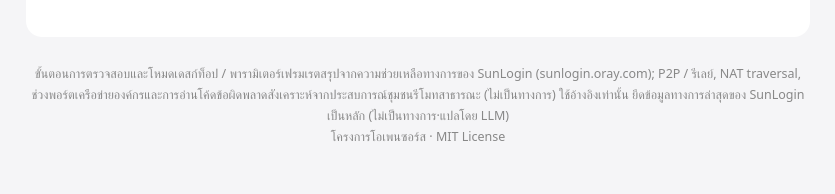
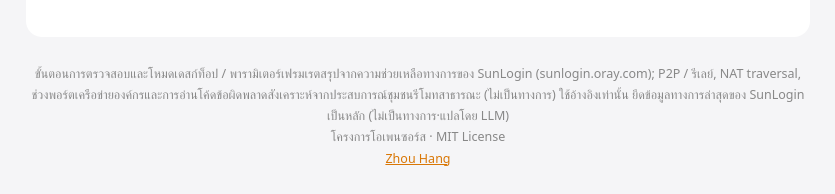
Before and after one commit to sunlogim/sunlogim.github.io, a plain HTML site: page th/index.html in a window 1280 px wide. Shown: the part 6189-6383 px from the top of the page, without its empty margins (222-1057 px from the left). Drawn offline with Linux system fonts and the light colour scheme.

Commit message:
EEAT: add rel=author byline link to footer (additive)

```diff
--- a/th/index.html
+++ b/th/index.html
@@ -145,7 +145,7 @@
 </section>
 <h2>ประเมินกรณีจริงอย่างรวดเร็ว</h2>
 <ul class="scenes"><li>พีซีออฟฟิศไม่ยอมเชื่อมต่อเลยแต่ฮอตสปอตมือถือเชื่อมต่อทันที: มักเป็นการจัดการพฤติกรรมอินเทอร์เน็ต / DPI ของเครือข่ายบริษัทบล็อกทราฟฟิกรีโมท ขอ IT ให้อนุญาตในไวต์ลิสต์ หรือใช้ฮอตสปอตมือถือชั่วคราวที่ฝั่งโฮสต์</li><li>เชื่อมต่อได้แต่เมาส์มีเงาตามและดีเลย์เกิน 100ms: เห็น "Relay" ที่มุมล่างซ้ายคือต้นเหตุ—ล็อกอินเราเตอร์แล้วเปิด UPnP เพื่อให้ได้ P2P ดีเลย์ที่วัดได้อาจลดจาก ~120ms เหลือ ~35ms</li><li>รหัสผ่านเข้าถึงผิดซ้ำ ๆ: รหัสผ่านเข้าถึงไม่ใช่รหัสผ่านของบัญชีล็อกอิน รีเซ็ตใน "ตั้งค่า" ของโฮสต์แล้วเชื่อมต่อใหม่</li><li>อุปกรณ์แสดงออนไลน์แต่การเชื่อมต่อหมดเวลา: มักเป็นโทเคนล็อกอินหมดอายุ / โฮสต์หลับและขาดเครือข่าย ล็อกอินใหม่ที่โฮสต์ หรือเปิด "Wake" และการเข้าถึงแบบไม่มีคนดูแลล่วงหน้า</li><li>ลากหน้าต่างกระตุกชัดแต่ดีเลย์ไม่สูง: เพดานเฟรมรุ่นฟรีคือ 30fps; อัปเกรดแบบเสียเงินได้ถึง 60fps และรุ่นเกมสูงสุด 144fps (ต้องมีจอที่รองรับ)</li><li>จอดำ เห็นแต่ทำอะไรไม่ได้: มักยังไม่ให้สิทธิ์ (macOS ต้องติ๊ก "บันทึกหน้าจอ / การช่วยเหลือการเข้าถึง") หรือ CPU / RAM ของโฮสต์เต็มจนการเข้ารหัสตามไม่ทัน</li></ul><div class="related"><h2>ที่เกี่ยวข้อง</h2><ul><li><a href="https://sunlogim.com/">ดาวน์โหลด SunLogin รีโมททางการ</a></li><li><a href="https://sunlogim.com/lianjie/">คู่มือตรวจสอบการเชื่อมต่อ SunLogin</a></li><li><a href="https://sunlogni.com/">ดาวน์โหลด SunLogin รีโมท (เว็บพี่น้อง)</a></li></ul></div></main>
-<footer>ขั้นตอนการตรวจสอบและโหมดเดสก์ท็อป / พารามิเตอร์เฟรมเรตสรุปจากความช่วยเหลือทางการของ SunLogin (sunlogin.oray.com); P2P / รีเลย์, NAT traversal, ช่วงพอร์ตเครือข่ายองค์กรและการอ่านโค้ดข้อผิดพลาดสังเคราะห์จากประสบการณ์ชุมชนรีโมทสาธารณะ (ไม่เป็นทางการ) ใช้อ้างอิงเท่านั้น ยึดข้อมูลทางการล่าสุดของ SunLogin เป็นหลัก (ไม่เป็นทางการ·แปลโดย LLM)<br>โครงการโอเพนซอร์ส · MIT License</footer>
+<footer>ขั้นตอนการตรวจสอบและโหมดเดสก์ท็อป / พารามิเตอร์เฟรมเรตสรุปจากความช่วยเหลือทางการของ SunLogin (sunlogin.oray.com); P2P / รีเลย์, NAT traversal, ช่วงพอร์ตเครือข่ายองค์กรและการอ่านโค้ดข้อผิดพลาดสังเคราะห์จากประสบการณ์ชุมชนรีโมทสาธารณะ (ไม่เป็นทางการ) ใช้อ้างอิงเท่านั้น ยึดข้อมูลทางการล่าสุดของ SunLogin เป็นหลัก (ไม่เป็นทางการ·แปลโดย LLM)<br>โครงการโอเพนซอร์ส · MIT License<br><a href="/th/about-sunlogin-editor/" rel="author">Zhou Hang</a></footer>
 </div>
 <script src="/th/codes.js"></script><script src="/app.js"></script>
 </body></html>
```
